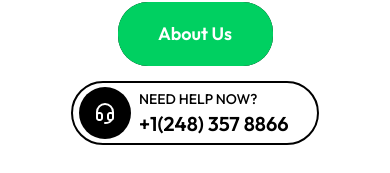
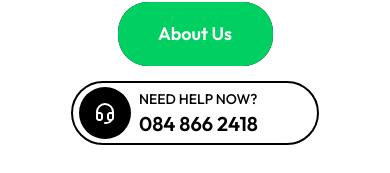
Before and after one commit to LeonMotaung/loadalytic, a Flask app: page / in a window 390 px wide. Shown: the part 1512-1685 px from the top of the page. Run offline with Flask 3, Linux system fonts and the light colour scheme.

Commit message:
Update address to Johannesburg and phone number to 084 866 2418

```diff
--- a/templates/index.html
+++ b/templates/index.html
@@ -208,7 +208,7 @@
                     </a>
                     <div class="need-help-now-btn">
                         <p>NEED HELP NOW?</p>
-                        <a href="tel:+12483578866">+1(248) 357 8866</a>
+                        <a href="tel:+27848662418">084 866 2418</a>
                     </div>
                 </div>
             </div>
@@ -841,7 +841,7 @@
                         </a>
                         <div class="need-help-now-btn">
                             <p>NEED HELP NOW?</p>
-                            <a href="tel:+12483578866">+1(248) 357 8866</a>
+                            <a href="tel:+27848662418">084 866 2418</a>
                         </div>
                     </div>
                 </div>
@@ -944,17 +944,13 @@
                                     <img src="assets/images/footer/location.svg" alt="location" height="24"
                                         width="24">
                                 </a>
-                                <a href="javascript:void(0);" class="contact-home-rakshak-solar-details">3651
-                                    Princeton
-                                    St. NE Albuquerque, NM 86205, Mexico</a>
+                                <a href="javascript:void(0);" class="contact-home-rakshak-solar-details">Johannesburg, South Africa</a>
                             </div>
                             <div class="contact-home-rakshak-solar-content">
-                                <a href="tel:7861099999" class="contact-home-rakshak-solar-icon">
+                                <a href="tel:+27848662418" class="contact-home-rakshak-solar-icon">
                                     <img src="assets/images/footer/phone.svg" alt="phone" height="24" width="24">
                                 </a>
-                                <a href="tel:7861099999" class="contact-home-rakshak-solar-details">24/7
-                                    Support: (786)
-                                    109-9999</a>
+                                <a href="tel:+27848662418" class="contact-home-rakshak-solar-details">24/7 Support: 084 866 2418</a>
                             </div>
                             <div class="contact-home-rakshak-solar-content">
                                 <a href="mailto:help@loadalytic.com" class="contact-home-rakshak-solar-icon">
```
